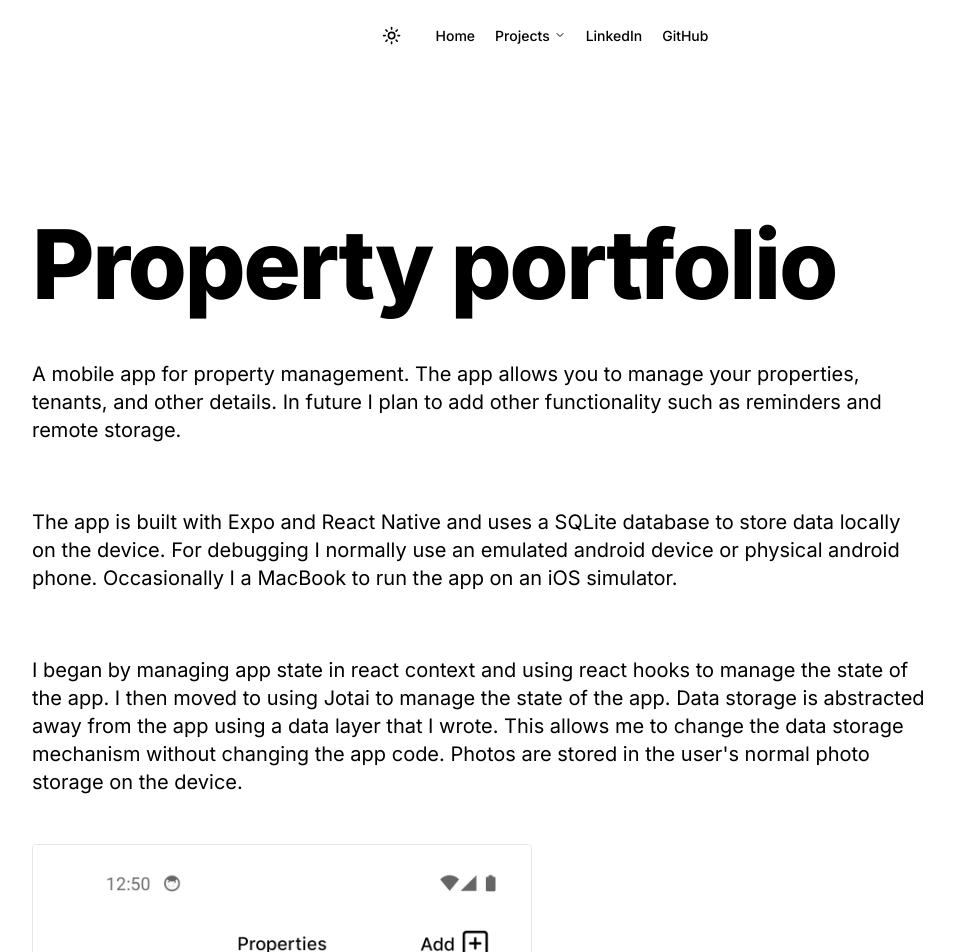
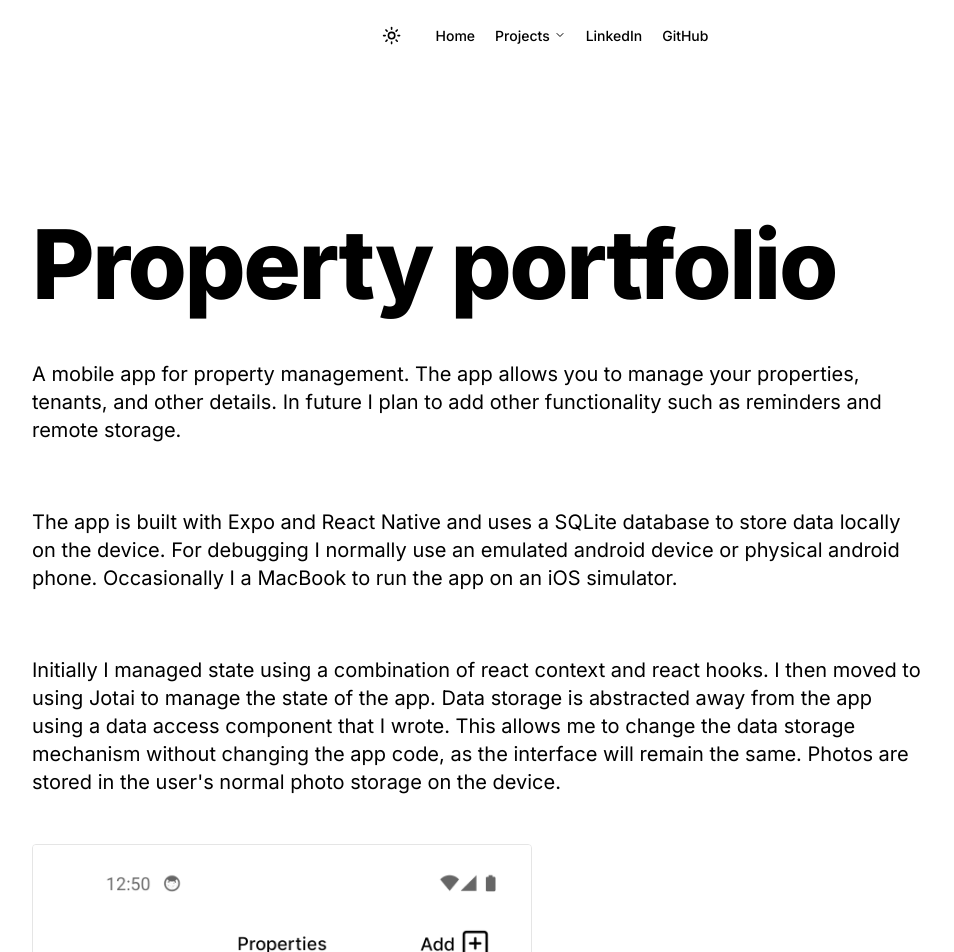
Before and after one commit to wraig0/portfolio, a Next.js app: page /projects/property-portfolio in a window 1280 px wide. Shown: the top 952 px of the page, without its empty margins (96-1050 px from the left). Built offline with nearby package versions, Linux system fonts and the light colour scheme.

Commit message:
Update page.tsx

```diff
--- a/app/projects/property-portfolio/page.tsx
+++ b/app/projects/property-portfolio/page.tsx
@@ -50,12 +50,12 @@ export default function MobileApp() {
         MacBook to run the app on an iOS simulator.
       </Paragraph>
       <Paragraph>
-        I began by managing app state in react context and using react hooks to
-        manage the state of the app. I then moved to using Jotai to manage the
-        state of the app. Data storage is abstracted away from the app using a
-        data layer that I wrote. This allows me to change the data storage
-        mechanism without changing the app code. Photos are stored in the
-        user&apos;s normal photo storage on the device.
+        Initially I managed state using a combination of react context and react hooks.
+        I then moved to using Jotai to manage the state of the app. Data storage
+        is abstracted away from the app using a data access component that I wrote.
+        This allows me to change the data storage mechanism without changing
+        the app code, as the interface will remain the same.
+        Photos are stored in the user&apos;s normal photo storage on the device.
       </Paragraph>
       <div className="flex flex-row flex-wrap gap-8">
         {screenshots.map((screenshot) => (
```
